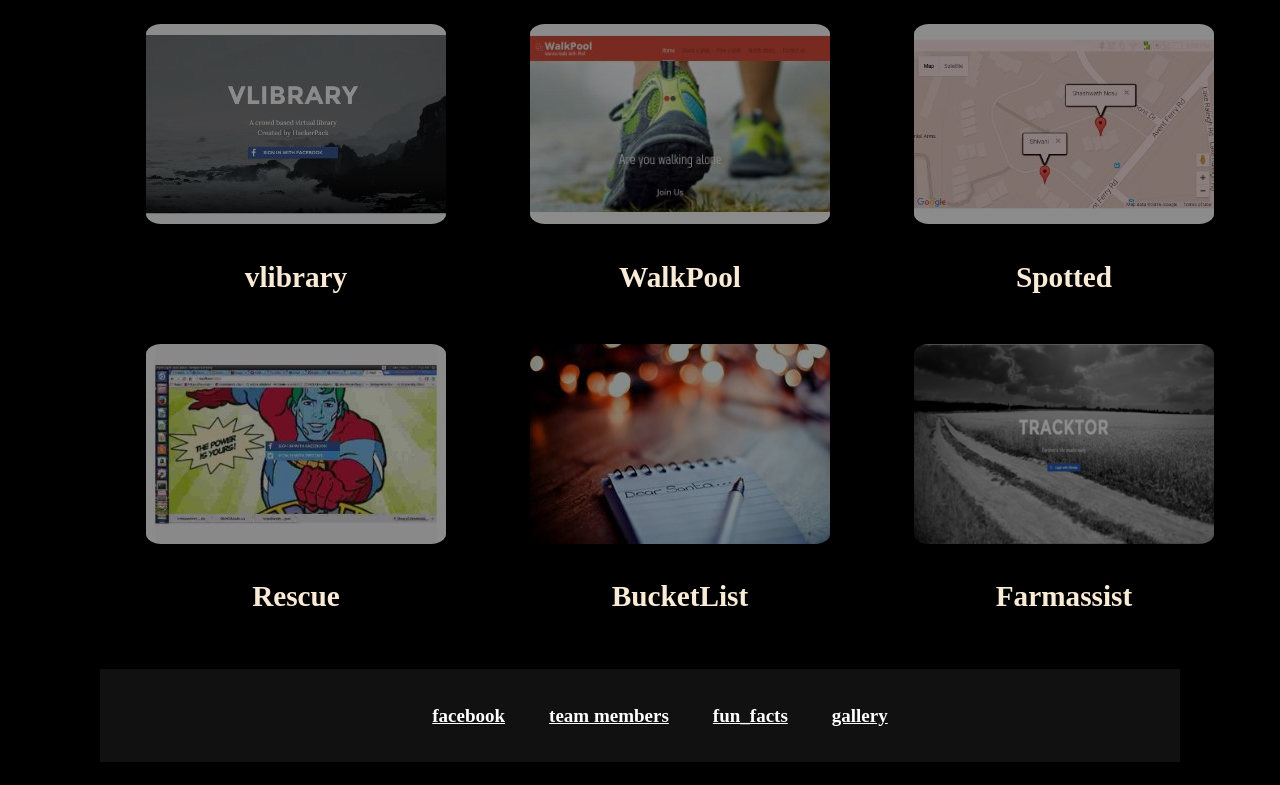
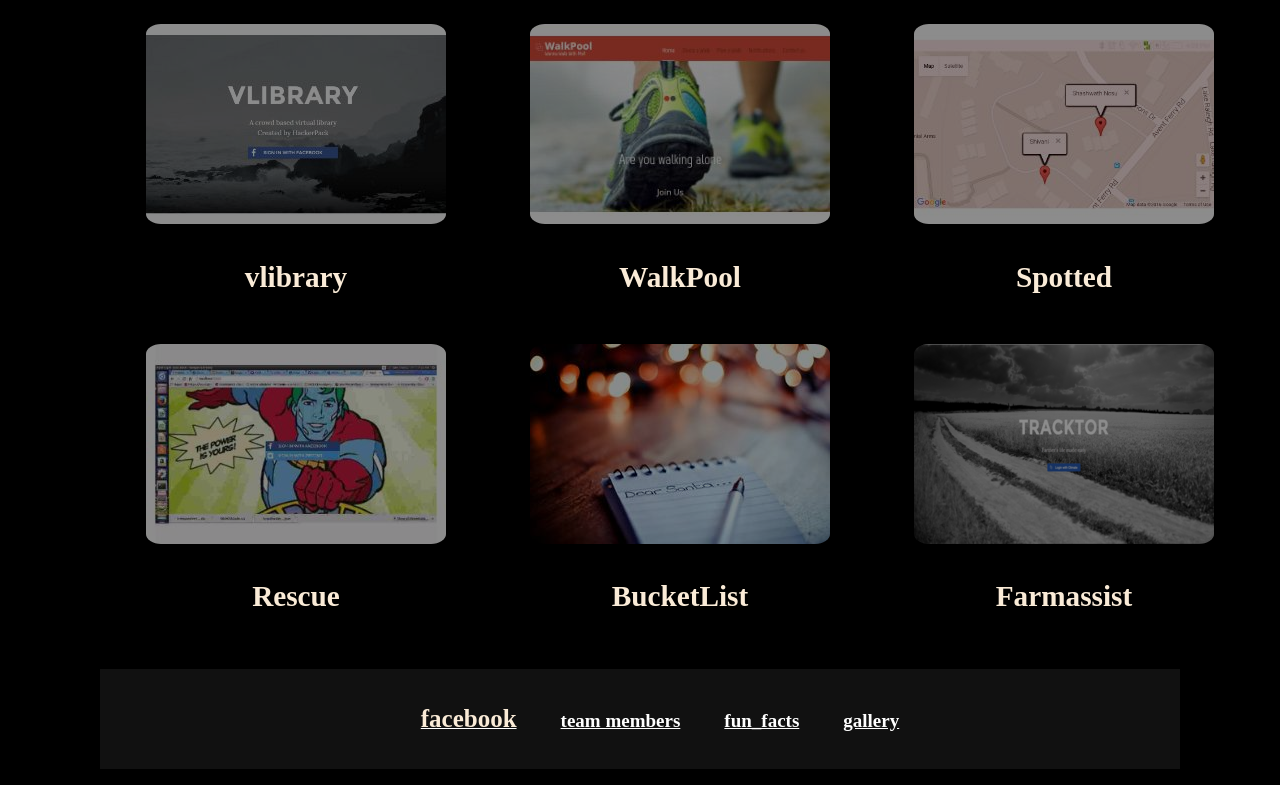
Before and after one commit to ShashwathKumar/hackerpack, a plain HTML site: page index.html in a window 1280 px wide. Shown: the part 1069-1854 px from the top of the page. Drawn offline with nearby package versions, Linux system fonts and the light colour scheme.

Commit message:
trying facebook link

```diff
--- a/index.html
+++ b/index.html
@@ -80,7 +80,7 @@
     </ul>
   <footer>
     <ul>
-        <li><h4>facebook</h4>
+        <li><h4><a href="https://www.facebook.com/search/str/%2523hackerpack/keywords_top">facebook</a></h4>
         </li>
         <li><h4>team members</h4>
         </li>
```
